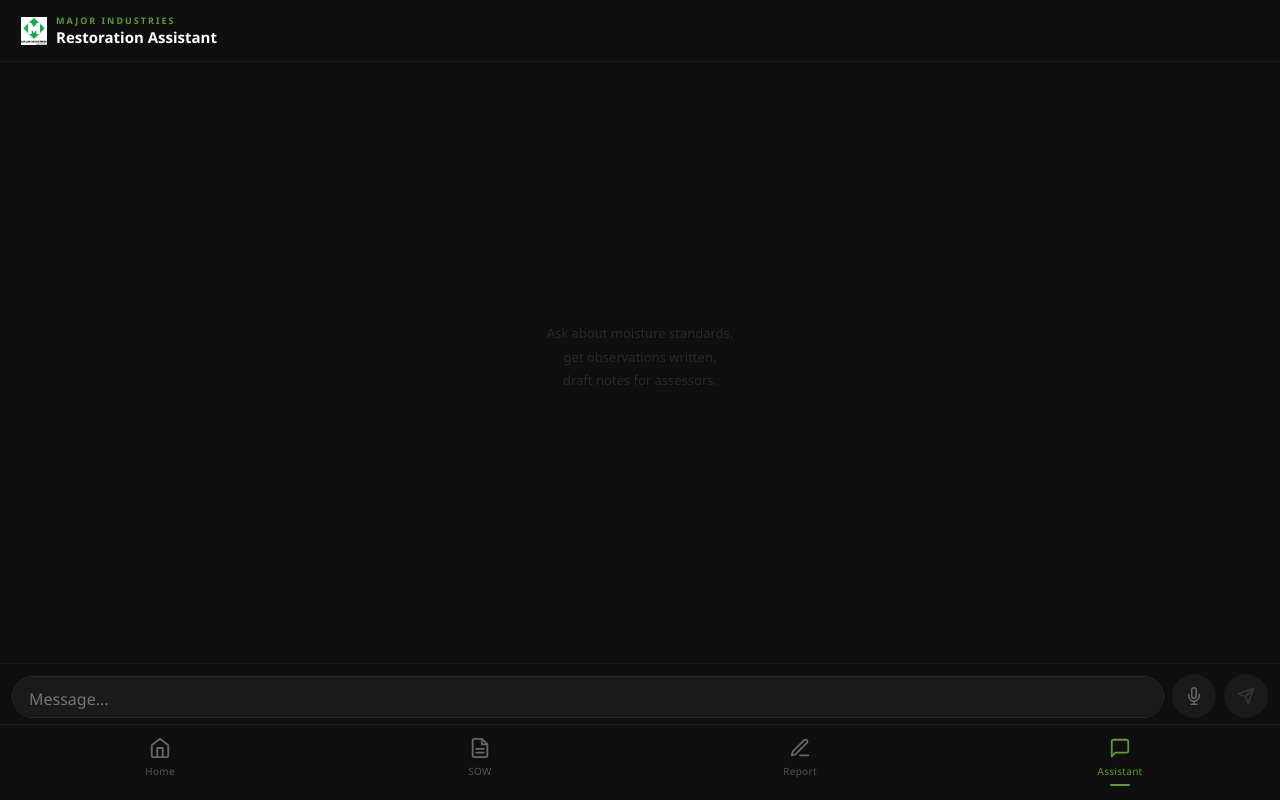
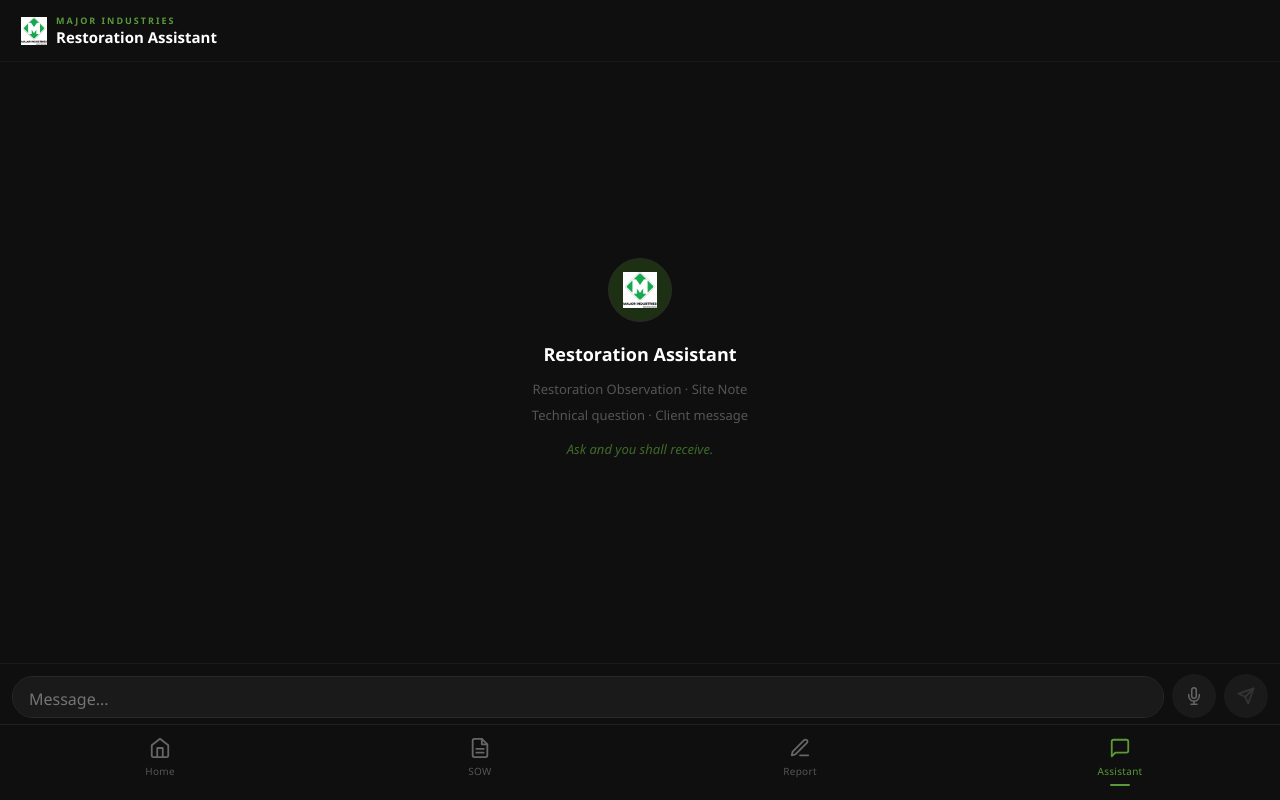
Before and after one commit to remytarby-hue/sow-builder, a React (Vite) app: page / in a window 1280 px wide. Both pictures are taken after a click on the button "Assistant". Built offline with nearby package versions, Linux system fonts and the light colour scheme.

Commit message:
feat: centered welcome state with logo and description

```diff
--- a/src/Assistant.jsx
+++ b/src/Assistant.jsx
@@ -134,9 +134,17 @@ export default function Assistant() {
       <div style={{flex:1,overflowY:"auto",overflowX:"hidden",padding:"16px",display:"flex",flexDirection:"column",gap:10,WebkitOverflowScrolling:"touch",touchAction:"pan-y",overscrollBehavior:"contain"}}>
 
         {messages.length === 0 && !loading && (
-          <div style={{flex:1,display:"flex",alignItems:"center",justifyContent:"center"}}>
-            <div style={{textAlign:"center",color:"#2a2a2a",fontSize:13,lineHeight:1.8,padding:"0 32px"}}>
-              Ask about moisture standards,<br/>get observations written,<br/>draft notes for assessors.
+          <div style={{flex:1,display:"flex",flexDirection:"column",alignItems:"center",justifyContent:"center",gap:20,padding:"0 32px"}}>
+            <div style={{width:64,height:64,borderRadius:"50%",background:C.greenDim,border:"1px solid #2a2a2a",display:"flex",alignItems:"center",justifyContent:"center"}}>
+              <img src="/logo.svg" alt="" style={{width:36,height:36,objectFit:"contain"}}/>
+            </div>
+            <div style={{textAlign:"center"}}>
+              <div style={{fontSize:18,fontWeight:700,color:"#fff",marginBottom:10}}>Restoration Assistant</div>
+              <div style={{fontSize:13,color:"#555",lineHeight:2}}>
+                Restoration Observation · Site Note<br/>
+                Technical question · Client message
+              </div>
+              <div style={{fontSize:13,color:"#3d6b27",fontStyle:"italic",marginTop:12}}>Ask and you shall receive.</div>
             </div>
           </div>
         )}
```
